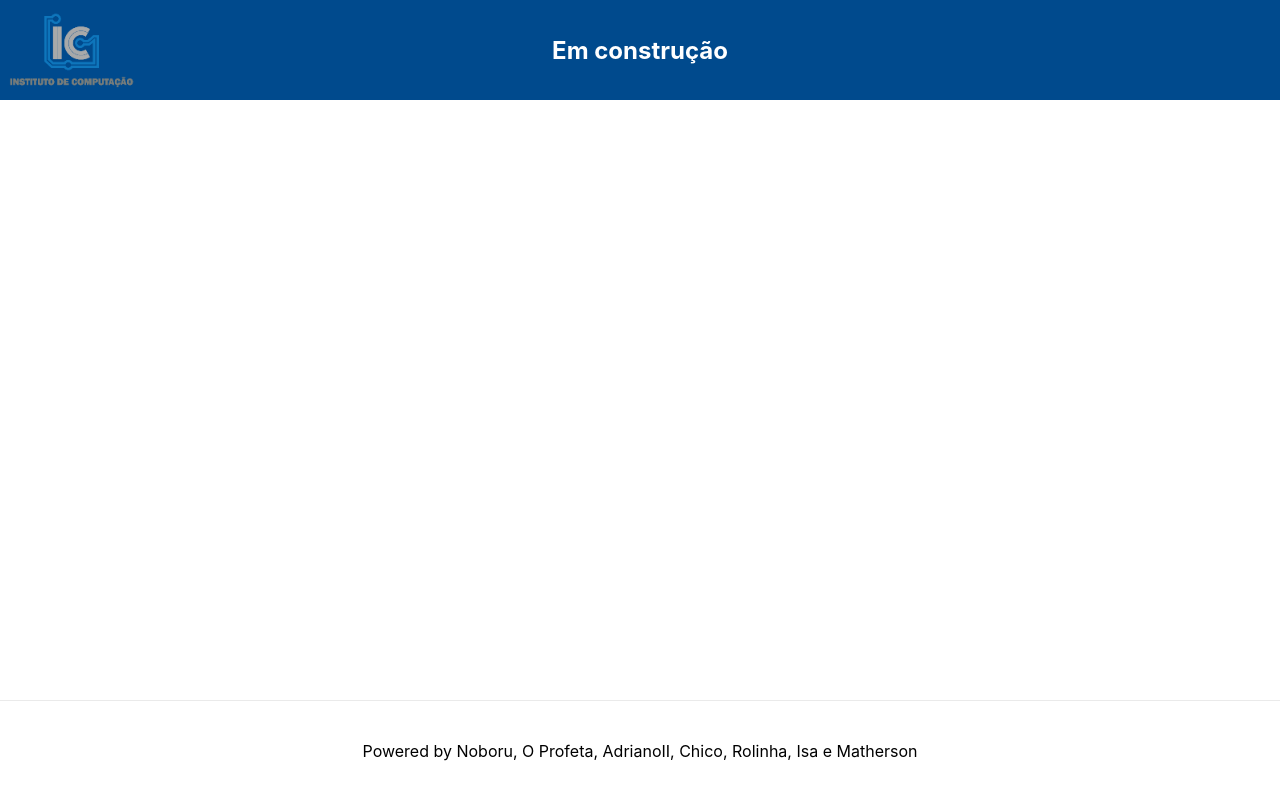
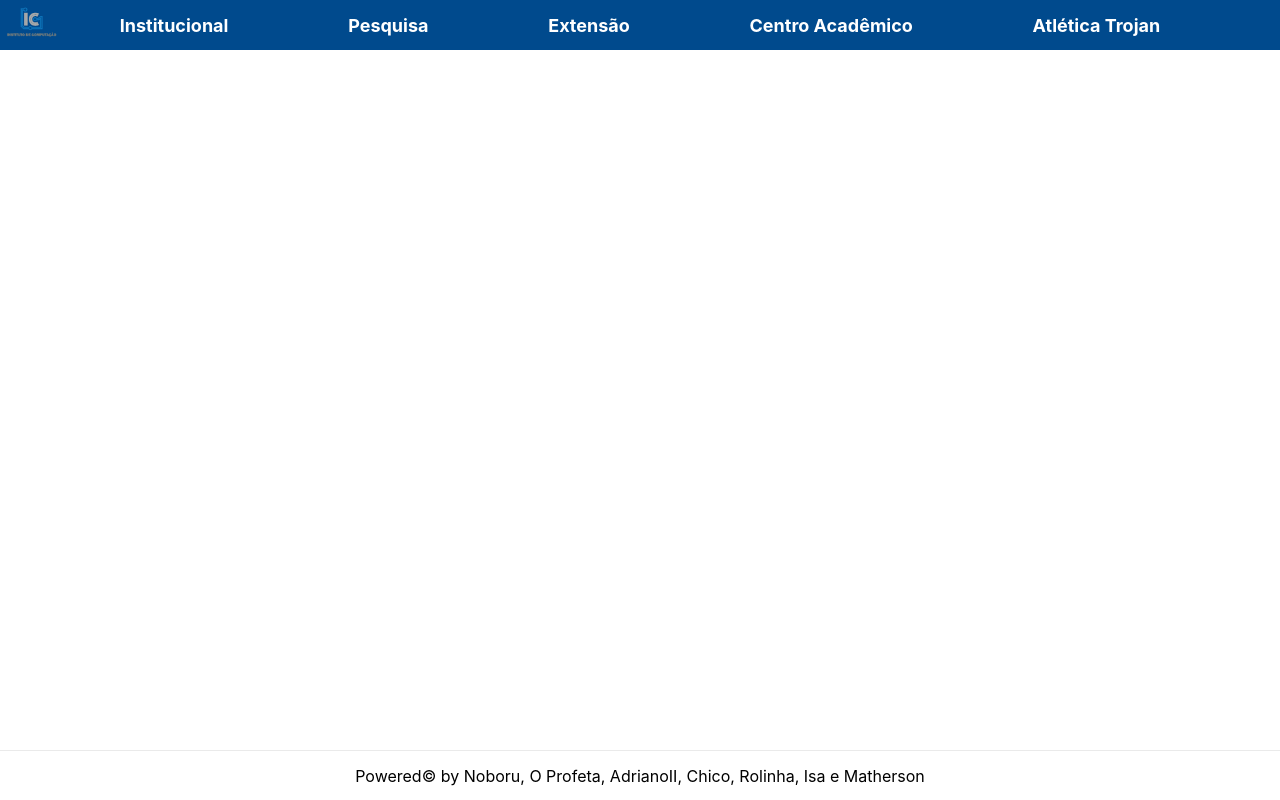
Before and after one commit to nbrkwnm/projeto-ic-ufmt-site, a Next.js app: page /home in a window 1280 px wide. Built offline with nearby package versions, Linux system fonts and the light colour scheme.

Commit message:
Adiciona styled components no projeto

```diff
--- a/pages/home/index.js
+++ b/pages/home/index.js
@@ -1,33 +1,43 @@
 import Head from 'next/head';
-import styles from '../../styles/Home.module.css';
+
+import {
+    Container,
+    Header,
+    ItemContainer,
+    Logo,
+    HeaderTitle,
+    Footer,
+} from '../home/styles';
 
 export default function Home() {
     return (
-        <div className={styles.container}>
+        <Container>
             <Head>
                 <title>Instituto de Computação</title>
                 <link rel="icon" href="/logo_ic.png" />
             </Head>
 
-            <header className={styles.header}>
-                <img
-                    src="/logo_ic.png"
-                    alt="IC Logo"
-                    className={styles.logo}
-                ></img>
-                <p className={styles.headerTitle}>Em construção</p>
-            </header>
+            <Header>
+                <ItemContainer>
+                    <Logo src="/logo_ic.png" alt="IC Logo" />
+                    <HeaderTitle>Institucional</HeaderTitle>
+                    <HeaderTitle>Pesquisa</HeaderTitle>
+                    <HeaderTitle>Extensão</HeaderTitle>
+                    <HeaderTitle>Centro Acadêmico</HeaderTitle>
+                    <HeaderTitle>Atlética Trojan</HeaderTitle>
+                </ItemContainer>
+            </Header>
 
-            <footer className={styles.footer}>
+            <Footer>
                 <a
                     href="https://vercel.com?utm_source=create-next-app&utm_medium=default-template&utm_campaign=create-next-app"
                     target="_blank"
                     rel="noopener noreferrer"
                 >
-                    Powered by Noboru, O Profeta, AdrianoII, Chico, Rolinha, Isa e
-                    Matherson
+                    Powered© by Noboru, O Profeta, AdrianoII, Chico, Rolinha,
+                    Isa e Matherson
                 </a>
-            </footer>
-        </div>
+            </Footer>
+        </Container>
     );
 }
--- /dev/null
+++ b/pages/home/styles.js
@@ -0,0 +1,51 @@
+import styled from 'styled-components';
+
+export const Container = styled.div`
+    min-height: 100vh;
+    display: flex;
+    flex-direction: column;
+    justify-content: center;
+    align-items: center;
+`;
+
+export const Header = styled.header`
+    display: flex;
+    flex-direction: row;
+    flex: 1;
+    align-items: center;
+    width: 100%;
+    height: 50px;
+    background-color: #004a8d;
+    position: absolute;
+    top: 0;
+`;
+
+export const ItemContainer = styled.div`
+    display: flex;
+    flex: 1;
+    justify-content: space-evenly;
+`;
+
+export const Logo = styled.img`
+    height: 50px;
+    position: absolute;
+    left: 0;
+    padding: 5px;
+`;
+
+export const HeaderTitle = styled.p`
+    color: #fff;
+    font-weight: bold;
+    font-size: 18px;
+`;
+
+export const Footer = styled.footer`
+    width: 100%;
+    height: 50px;
+    border-top: 1px solid #eaeaea;
+    display: flex;
+    justify-content: center;
+    align-items: center;
+    position: absolute;
+    bottom: 0;
+`;
--- a/styles/Home.module.css
+++ b/styles/Home.module.css
@@ -1,34 +1,3 @@
-.header {
-    display: flex;
-    flex-direction: row;
-    justify-content: space-evenly;
-    align-items: center;
-    width: 100%;
-    height: 100px;
-    background-color: #004a8d;
-    position: absolute;
-    top: 0;
-}
-
-.headerContainer {
-    display: flex;
-    align-items: center;
-    justify-content: space-between;
-}
-
-.headerTitle {
-    color: #fff;
-    font-weight: bold;
-    font-size: 24px;
-}
-
-.logo {
-    height: 100px;
-    position: absolute;
-    padding: 0 5px;
-    left: 0;
-}
-
 .container {
     min-height: 100vh;
     display: flex;
@@ -46,18 +15,6 @@
     align-items: center;
 }
 
-.footer {
-    width: 100%;
-    height: 100%;
-    border-top: 1px solid #eaeaea;
-    display: flex;
-    justify-content: center;
-    align-items: center;
-    max-height: 100px;
-    position: absolute;
-    bottom: 0;
-}
-
 .footer img {
     margin-left: 0.5rem;
 }
--- /dev/null
+++ b/styles/styles.js
@@ -0,0 +1,3 @@
+import styled from 'styled-components';
+
+export const Container = styled.div``;
```
Also changed, not shown: 1 other file (tests, documents, lock files or other folders).
